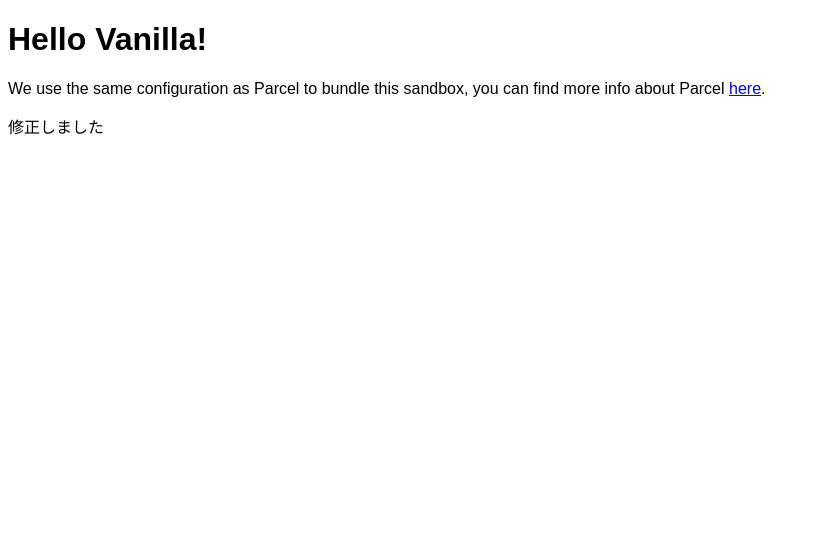
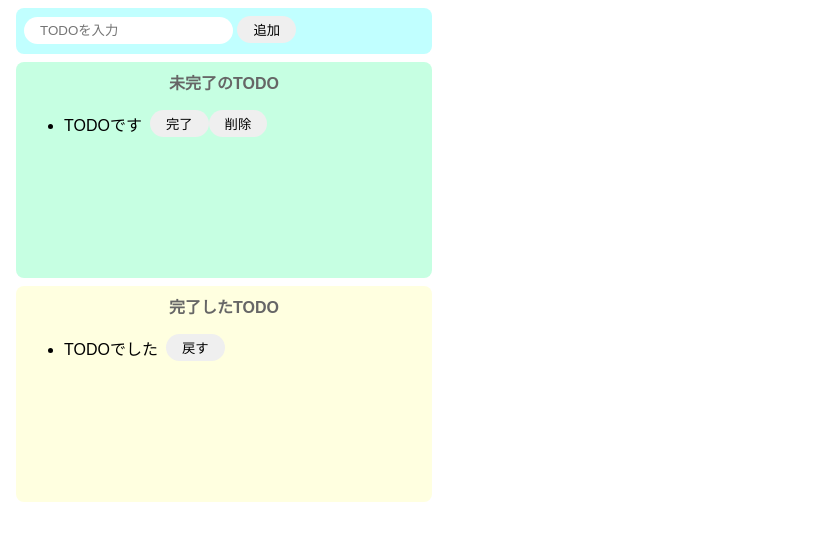
Before and after one commit to ryskkwsk/js_todo, a website built with Parcel: page index.html in a window 1280 px wide. Shown: the whole page, without its empty margins (0-819 px from the left). Built offline with nearby package versions, Linux system fonts and the light colour scheme.

Commit message:
HTML,CSSを作成

```diff
--- a/index.html
+++ b/index.html
@@ -1,13 +1,34 @@
 <!DOCTYPE html>
 <html>
   <head>
-    <title>Parcel Sandbox</title>
+    <title>TODO(JS)</title>
     <meta charset="UTF-8" />
   </head>
 
   <body>
-    <div id="app"></div>
-    <p>修正しました</p>
+    <div class="input-area">
+      <input placeholder="TODOを入力" />
+      <button>追加</button>
+    </div>
+    <div class="incomplete-area">
+      <p class="title">未完了のTODO</p>
+      <ul>
+        <div class="list-row">
+          <li>TODOです</li>
+          <button>完了</button>
+          <button>削除</button>
+        </div>
+      </ul>
+    </div>
+    <div class="complete-area">
+      <p class="title">完了したTODO</p>
+      <ul>
+        <div class="list-row">
+          <li>TODOでした</li>
+          <button>戻す</button>
+        </div>
+      </ul>
+    </div>
 
     <script src="src/index.js"></script>
   </body>
--- a/src/index.js
+++ b/src/index.js
@@ -1,10 +1 @@
 import "./styles.css";
-
-document.getElementById("app").innerHTML = `
-<h1>Hello Vanilla!</h1>
-<div>
-  We use the same configuration as Parcel to bundle this sandbox, you can find more
-  info about Parcel
-  <a href="https://parceljs.org" target="_blank" rel="noopener noreferrer">here</a>.
-</div>
-`;
--- a/src/styles.css
+++ b/src/styles.css
@@ -1,3 +1,66 @@
 body {
   font-family: sans-serif;
 }
+
+input {
+  border-radius: 16px;
+  border: none;
+  padding: 6px 16px;
+  outline: none;
+}
+
+button {
+  border-radius: 16px;
+  border: none;
+  padding: 4px 16px;
+}
+
+button:hover {
+  background-color: #ff7fff;
+  color: #fff;
+  cursor: pointer;
+}
+
+li {
+  margin-right: 8px;
+}
+
+.input-area {
+  background-color: #c1ffff;
+  width: 400px;
+  height: 30px;
+  padding: 8px;
+  margin: 8px;
+  border-radius: 8px;
+}
+
+.incomplete-area {
+  background-color: #c6ffe2;
+  width: 400px;
+  min-height: 200px;
+  padding: 8px;
+  margin: 8px;
+  border-radius: 8px;
+}
+
+.complete-area {
+  background-color: #ffffe0;
+  width: 400px;
+  min-height: 200px;
+  padding: 8px;
+  margin: 8px;
+  border-radius: 8px;
+}
+
+.title {
+  text-align: center;
+  margin-top: 0;
+  font-weight: bold;
+  color: #666;
+}
+
+.list-row {
+  display: flex;
+  align-items: center;
+  padding-bottom: 4px;
+}
```
